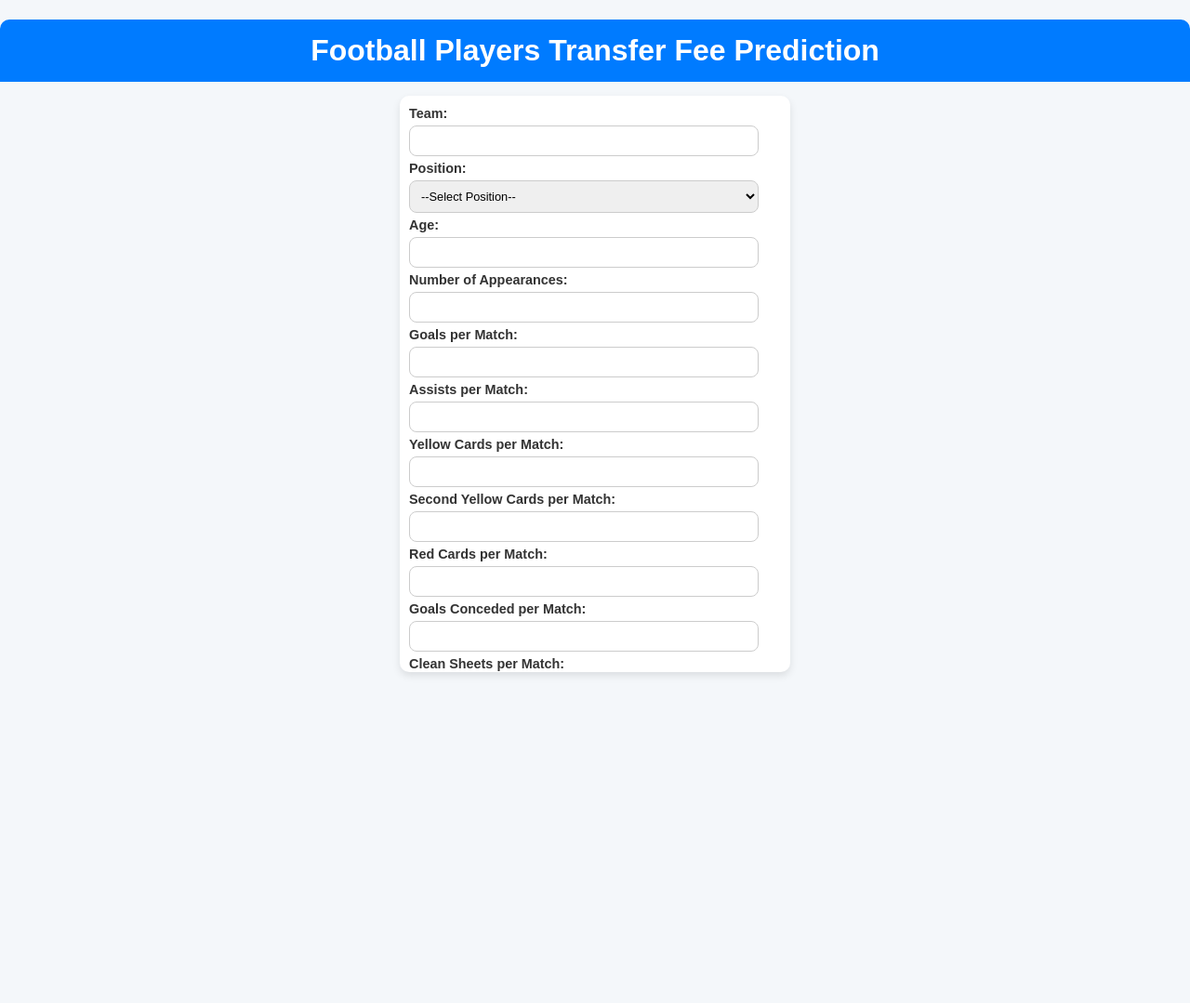
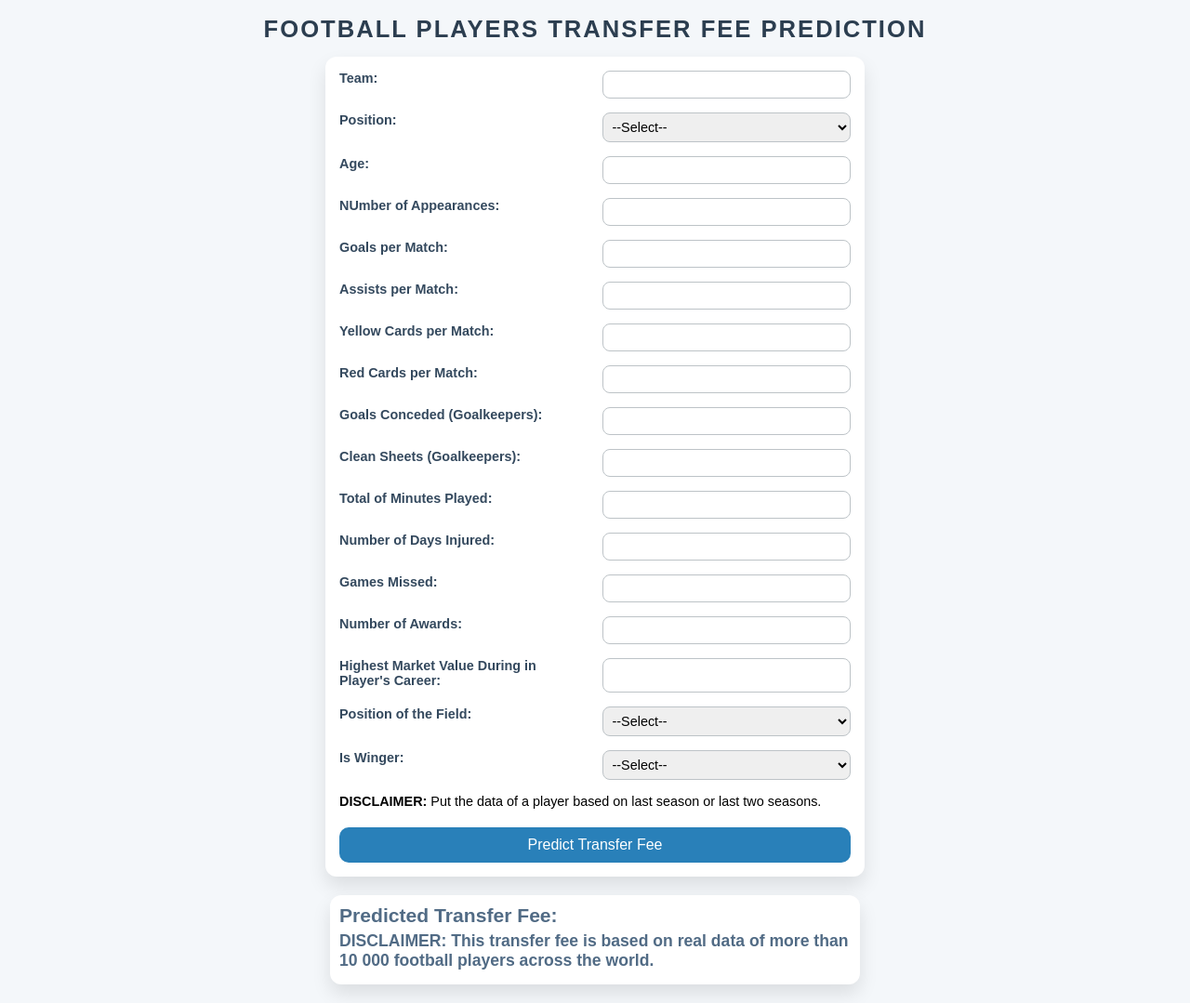
Before and after one commit to mariopejic1/Football-Players-Transfer-Fee-PredictionML, a Django app: page / in a window 1280 px wide. Shown: the whole page at 93% size. Before the commit the page ends 727 px from the top, so only its background shows below. Run offline with Django 5.2, Linux system fonts and the light colour scheme.

Commit message:
poboljsan dizajn

```diff
--- a/Football_Players_Transfer_Fee_PredictionML/app/templates/app/predict.html
+++ b/Football_Players_Transfer_Fee_PredictionML/app/templates/app/predict.html
@@ -10,94 +10,128 @@
             background-color: #f4f7fa;
             margin: 0;
             padding: 0;
+            color: #333;
         }
 
         h1 {
-            background-color: #007BFF;
-            color: white;
-            padding: 15px;
+            color: #2c3e50;
             margin-bottom: 15px;
             text-align: center;
-            font-size: 2em;
-            border-radius: 10px 10px 0 0;
+            font-size: 1.6em;
+            text-transform: uppercase;
+            letter-spacing: 2px;
         }
 
         .form-container {
-            max-width: 400px;
+            max-width: 550px;
             margin: 0 auto;
-            padding: 10px;
+            padding: 15px;
             background-color: white;
-            border-radius: 10px;
-            box-shadow: 0 4px 8px rgba(0, 0, 0, 0.1);
-            height: 600px;
-            overflow: hidden;
+            border-radius: 12px;
+            box-shadow: 0 10px 20px rgba(0, 0, 0, 0.1);
+            height: auto;
         }
 
-        form {
-            width: 100%;
+        .form-grid {
+            display: grid;
+            grid-template-columns: repeat(2, 1fr);
+            gap: 15px;
         }
 
         label {
             font-weight: bold;
-            color: #333;
+            color: #34495e;
             font-size: 0.9rem;
-            margin-bottom: 4px;
+            margin-bottom: 5px;
         }
 
         input, select {
-            display: block;
-            width: calc(100% - 24px);
-            padding: 8px;
-            margin: 4px 0;
-            border: 1px solid #ccc;
+            width: 100%;
+            padding: 6px;
+            border: 1px solid #bdc3c7;
             border-radius: 8px;
-            font-size: 0.8rem;
+            font-size: 0.9rem;
             box-sizing: border-box;
+            transition: border 0.3s ease;
+        }
+
+        input:focus, select:focus {
+            border: 1px solid #2980b9;
+            outline: none;
         }
 
         button {
-            background-color: #28a745;
+            background-color: #2980b9;
             color: white;
             border: none;
-            padding: 10px 16px;
-            font-size: 0.9rem;
-            border-radius: 8px;
+            padding: 10px;
+            font-size: 1rem;
+            border-radius: 10px;
             cursor: pointer;
-            transition: background-color 0.3s;
+            transition: background-color 0.3s, transform 0.3s;
             width: 100%;
+            margin-top: 5px;
         }
 
         button:hover {
-            background-color: #218838;
+            background-color: #3498db;
+            transform: scale(1.05);
         }
 
-        #result {
-            margin-top: 20px;
-            font-size: 1.2em;
-            font-weight: bold;
-            text-align: center;
+        .disclaimer{
+            font-size: 0.9rem;
+            color: black;
+            margin-top: 15px;
         }
 
         .result-container {
-            background-color: #fff;
-            border: 1px solid #ccc;
+            width: 550px;
+            margin: 20px auto;
             padding: 10px;
-            border-radius: 8px;
-            box-shadow: 0 4px 8px rgba(0, 0, 0, 0.1);
-            margin-top: 20px;
-            max-width: 400px;
-            margin: 20px auto;
+            background-color: #ffffff;
+            border-radius: 12px;
+            box-shadow: 0 10px 20px rgba(0, 0, 0, 0.1);
+            text-align: left;
+            font-size: 1.1em;
+            font-weight: bold;
+            color: #516b85;
         }
 
-        .error {
-            color: red;
-            font-size: 1.2em;
+        .result-container p {
+            margin: 5px 0;
         }
 
-        .success {
-            color: #28a745;
+        .result-container .error {
+            color: #e74c3c;
+            font-size: 1em;
+        }
+
+        .result-container p:first-child {
             font-size: 1.2em;
+            margin-top: 0;
             font-weight: bold;
+        }
+
+        @media (max-width: 768px) {
+            .form-grid {
+                grid-template-columns: 1fr;
+            }
+
+            h1 {
+                font-size: 1.4em;
+            }
+
+            .form-container {
+                padding: 12px;
+                width: 90%;
+            }
+
+            .result-container {
+                width: 90%;
+                padding: 12px;
+            }
+
+
         }
 
     </style>
@@ -109,69 +143,61 @@
     <div class="form-container">
         <form method="POST" action="{% url 'predict' %}">
             {% csrf_token %}
+            <div class="form-grid">
                 <label for="team">Team:</label>
-            <input type="text" id="team" name="team" value="" required>
+                <input type="text" id="team" name="team" required>
 
                 <label for="position">Position:</label>
-            <select name="position" id="position">
-                <option value="">--Select Position--</option>
+                <select name="position" id="position" required>
+                    <option value="">--Select--</option>
                     <option value="Goalkeeper">Goalkeeper</option>
-                <option value="Defender Centre-Back">Defender Centre-Back</option>
-                <option value="Defender Left-Back">Defender Left-Back</option>
-                <option value="Defender Right-Back">Defender Right-Back</option>
-                <option value="midfield-DefensiveMidfield">Midfield-DefensiveMidfield</option>
-                <option value="midfield-CentralMidfield">Midfield-CentralMidfield</option>
-                <option value="midfield-AttackingMidfield">Midfield-AttackingMidfield</option>
-                <option value="Attack-LeftWinger">Attack-LeftWinger</option>
-                <option value="Attack-RightWinger">Attack-RightWinger</option>
-                <option value="Attack Centre-Forward">Attack Centre-Forward</option>
+                    <option value="Defender">Defender</option>
+                    <option value="Midfielder">Midfielder</option>
+                    <option value="Forward">Forward</option>
                 </select>
 
                 <label for="age">Age:</label>
-            <input type="number" id="age" name="age" value="" required>
+                <input type="number" id="age" name="age" required>
 
-            <label for="appearance">Number of Appearances:</label>
-            <input type="number" id="appearance" name="appearance" value="" required>
+                <label for="appearance">NUmber of Appearances:</label>
+                <input type="number" id="appearance" name="appearance" required>
 
                 <label for="goals">Goals per Match:</label>
-            <input type="number" step="any" id="goals" name="goals" value="" required>
+                <input type="number" step="any" id="goals" name="goals" required>
 
                 <label for="assists">Assists per Match:</label>
-            <input type="number" step="any" id="assists" name="assists" value="" required>
+                <input type="number" step="any" id="assists" name="assists" required>
 
-            <label for="yellow cards">Yellow Cards per Match:</label>
-            <input type="number" step="any" id="yellow cards" name="yellow cards" value="" required>
+                <label for="yellow_cards">Yellow Cards per Match:</label>
+                <input type="number" step="any" id="yellow_cards" name="yellow_cards" required>
 
-            <label for="second yellow cards">Second Yellow Cards per Match:</label>
-            <input type="number" step="any" id="second yellow cards" name="second yellow cards" value="" required>
+                <label for="red_cards">Red Cards per Match:</label>
+                <input type="number" step="any" id="red_cards" name="red_cards" required>
 
-            <label for="red cards">Red Cards per Match:</label>
-            <input type="number" step="any" id="red cards" name="red cards" value="" required>
+                <label for="goals_conceded">Goals Conceded (Goalkeepers):</label>
+                <input type="number" step="any" id="goals_conceded" name="goals_conceded" required>
 
-            <label for="goals conceded">Goals Conceded per Match:</label>
-            <input type="number" step="any" id="goals conceded" name="goals conceded" value="" required>
+                <label for="clean_sheets">Clean Sheets (Goalkeepers):</label>
+                <input type="number" step="any" id="clean_sheets" name="clean_sheets" required>
 
-            <label for="clean sheets">Clean Sheets per Match:</label>
-            <input type="number" step="any" id="clean sheets" name="clean sheets" value="" required>
+                <label for="minutes_played">Total of Minutes Played:</label>
+                <input type="number" id="minutes_played" name="minutes_played" required>
 
-            <label for="minutes played">Minutes Played:</label>
-            <input type="number" id="minutes played" name="minutes played" value="" required>
+                <label for="days_injured">Number of Days Injured:</label>
+                <input type="number" id="days_injured" name="days_injured" required>
 
-            <label for="days_injured">Days Injured:</label>
-            <input type="number" id="days_injured" name="days_injured" value="" required>
-
-            <label for="games_injured">Games Missed due to Injury:</label>
-            <input type="number" id="games_injured" name="games_injured" value="" required>
+                <label for="games_injured">Games Missed:</label>
+                <input type="number" id="games_injured" name="games_injured" required>
 
                 <label for="award">Number of Awards:</label>
-            <input type="text" id="award" name="award" value="">
+                <input type="number" id="award" name="award">
 
-            <label for="highest_value">Highest Market Value:</label>
-            <input type="number" step="any" id="highest_value" name="highest_value" value="" required>
+                <label for="highest_value">Highest Market Value During in Player's Career:</label>
+                <input type="number" step="any" id="highest_value" name="highest_value" required>
 
-            <label for="position_encoded">Position in Formation:</label>
-            <select id="position_encoded" name="position_encoded">
-                <option value="">--Select Position--</option>
+                <label for="position_encoded">Position of the Field:</label>
+                <select id="position_encoded" name="position_encoded" required>
+                    <option value="">--Select--</option>
                     <option value="1">Goalkeeper</option>
                     <option value="2">Defender</option>
                     <option value="3">Midfielder</option>
@@ -179,25 +205,27 @@
                 </select>
 
                 <label for="winger">Is Winger:</label>
-            <select id="winger" name="winger">
+                <select id="winger" name="winger" required>
+                    <option value="">--Select--</option>
                     <option value="1">Yes</option>
                     <option value="0">No</option>
                 </select>
-
+            </div>
+            <div class="disclaimer">
+                <p><strong>DISCLAIMER:</strong> Put the data of a player based on last season or last two seasons.</p>
+            </div>
             <button type="submit">Predict Transfer Fee</button>
         </form>
     </div>
 
-    <div id="result">
+    <div class="result-container">
+        <p>Predicted Transfer Fee: </p>
         {% if predicted_price %}
-            <div class="result-container">
-                <p class="success">Predicted Transfer Fee: {{ predicted_price }} €</p>
-            </div>
+            <p style="font-size: 2.5em;">{{ predicted_price }} €</p>
         {% elif error %}
-            <div class="result-container">
             <p class="error">Error in Prediction: {{ error }}</p>
-            </div>
         {% endif %}
+        <p>DISCLAIMER: This transfer fee is based on real data of more than 10 000 football players across the world.</p>
     </div>
 
 </body>
--- a/Football_Players_Transfer_Fee_PredictionML/app/views.py
+++ b/Football_Players_Transfer_Fee_PredictionML/app/views.py
@@ -70,6 +70,6 @@ class PlayerPredictionView(View):
                     prediction = json_obj['Results']['WebServiceOutput0'][0]['Scored Labels']
                     return render(request, 'app/predict.html', {"predicted_price": prediction})
                 except KeyError as e:
-                    return render(request, 'app/predict.html', {"error": f"Missing key in response: {str(e)}"})
+                    return render(request, 'app/predict.html', {})
             else:
-                return render(request, 'app/predict.html', {"error": f"Error: {response.status_code}, {response.text}"})
+                return render(request, 'app/predict.html', {})
```
Lines whose indentation alone changed are shown as unchanged.
